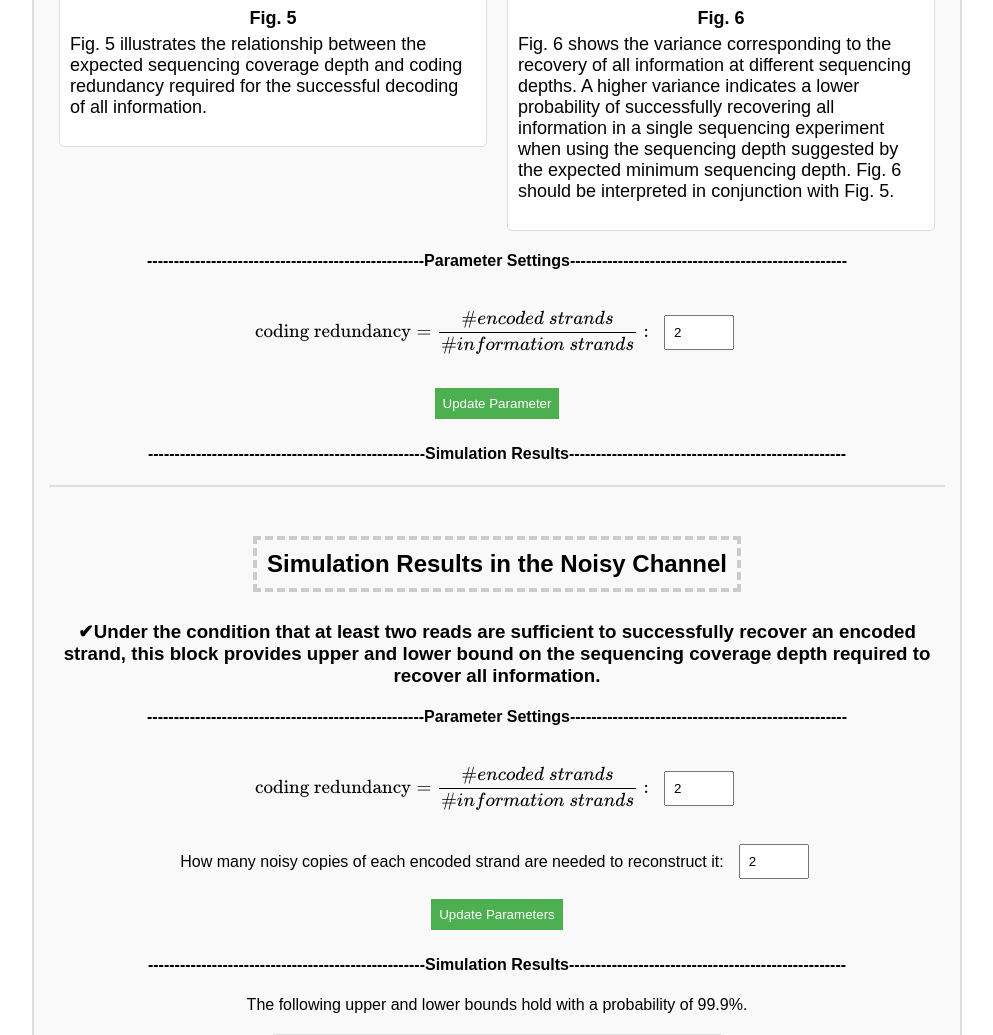
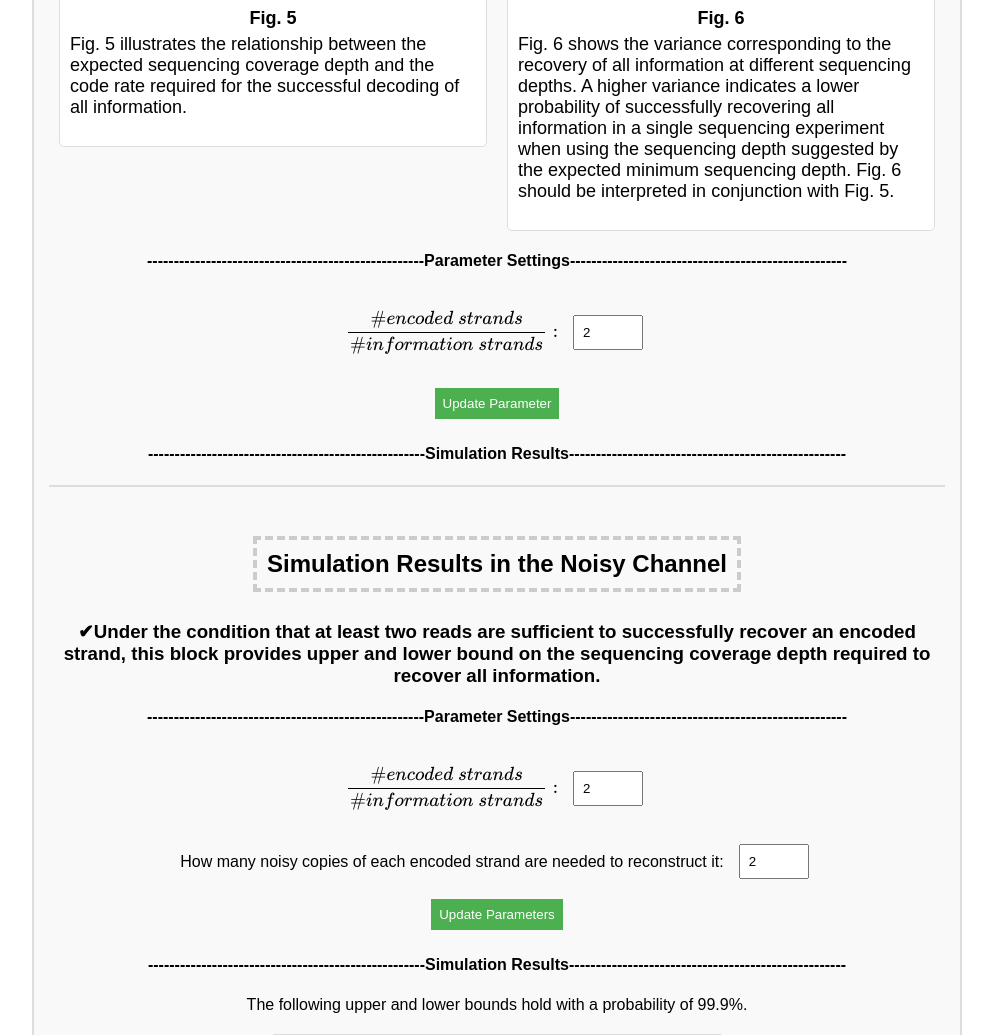
Before and after one commit to RuiyingCao/SCD-web, a Flask app: page /result in a window 1280 px wide. Shown: the part 2720-3755 px from the top of the page, without its empty margins (143-1136 px from the left). Run offline with Flask 3, Linux system fonts and the light colour scheme.

Commit message:
Update result.html

```diff
--- a/template/result.html
+++ b/template/result.html
@@ -104,7 +104,7 @@
 <body>
      <div class="sidebar">
         <a href="#data-analysis-section">Data Analysis and Channel Probability Distribution Simulation</a>
-        <a href="#sample-information-section">Sample Information Extraction Completeness</a>
+        <a href="#sample-information-section">Sample Information Retrieval Integrity</a>
         <a href="#minimum-sequencing-coverage-depth-section">Minimum Sequencing Coverage Depth for Recovering All Information</a>
     </div>
 
@@ -150,7 +150,7 @@
             <!-- Sample Information Extraction Completeness Section -->
             <div class="section sample-information" id="sample-information-section">
                 <h2 class="section-title">
-                    Sample Information Extraction Completeness
+                    Sample Information Retrieval Integrity
                 </h2>
                 <div>
                     <h3>Under the condition that a single read is sufficient to successfully recover an encoded strand, this block provides:<br>✔The proportion of encoded strands expected to be successfully decoded at your preset sequencing coverage depth, if you choose "Preset sequencing coverage depth".<br>✔The minimum sequencing coverage depth required to achieve your preset encoded strand decoding proportion, if you choose "Expected decoding proportion of encoded strands".</h3>
@@ -198,13 +198,13 @@
                         Simulation Results in the Noiseless Channel
                     </h2>
                     <div>
-                        <h3>Under the condition that a single read is sufficient to successfully recover an encoded strand, this block provides:<br>✔The expected minimum sequencing coverage depth required to successfully recover all information under the preset encoding redundancy below. (see Fig. 5)<br>✔Probability of successfully recovering all information in one experiment under different sequencing coverage depth condition. (see Fig. 6)</h3>
+                        <h3>Under the condition that a single read is sufficient to successfully recover an encoded strand, this block provides:<br>✔The expected minimum sequencing coverage depth required to successfully recover all information under the preset inverse code rate below. (see Fig. 5)<br>✔Probability of successfully recovering all information in one experiment under different sequencing coverage depth condition. (see Fig. 6)</h3>
                     </div>
                     <div class="image-container">
                         <div class="image-wrapper">
                             <img src="{{ url_for('uploaded_file', filename='图4-2.png') }}" alt="图4-2" style="width: 80%; height: auto;">
                             <span>Fig. 5</span>
-                            <p>Fig. 5 illustrates the relationship between the expected sequencing coverage depth and coding redundancy required for the successful decoding of all information.</p>
+                            <p>Fig. 5 illustrates the relationship between the expected sequencing coverage depth and the code rate  required for the successful decoding of all information.</p>
                         </div>
                         <div class="image-wrapper">
                             <img src="{{ url_for('uploaded_file', filename='图4-3.png') }}" alt="图4-3" style="width: 80%; height: auto;">
@@ -218,7 +218,7 @@
                             <div class="form-group">
                                 <label for="R" title="E.g., encode m information strands into n encoded strands, the coding redundancy is n/m;">
                                     \[
-                                    \text{coding redundancy} = \frac{\#encoded\ strands}{\#information\ strands} :
+                                    \frac{\#encoded\ strands}{\#information\ strands} :
                                     \]
                                 </label>
                                 <input type="number" name="R" id="R" value="{{ R }}" required step="0.1" min="1.1">
@@ -243,7 +243,7 @@
                         <div class="form-group">
                             <label for="R_noisy" title="E.g., encode m information strands into n encoded strands, the coding redundancy is n/m;">
                                 \[
-                                \text{coding redundancy} = \frac{\#encoded\ strands}{\#information\ strands} :
+                                \frac{\#encoded\ strands}{\#information\ strands} :
                                 \]
                             </label>
                             <input type="number" name="R_noisy" id="R_noisy" value="{{ R_noisy }}" required step="0.1" min="1.1">
```
